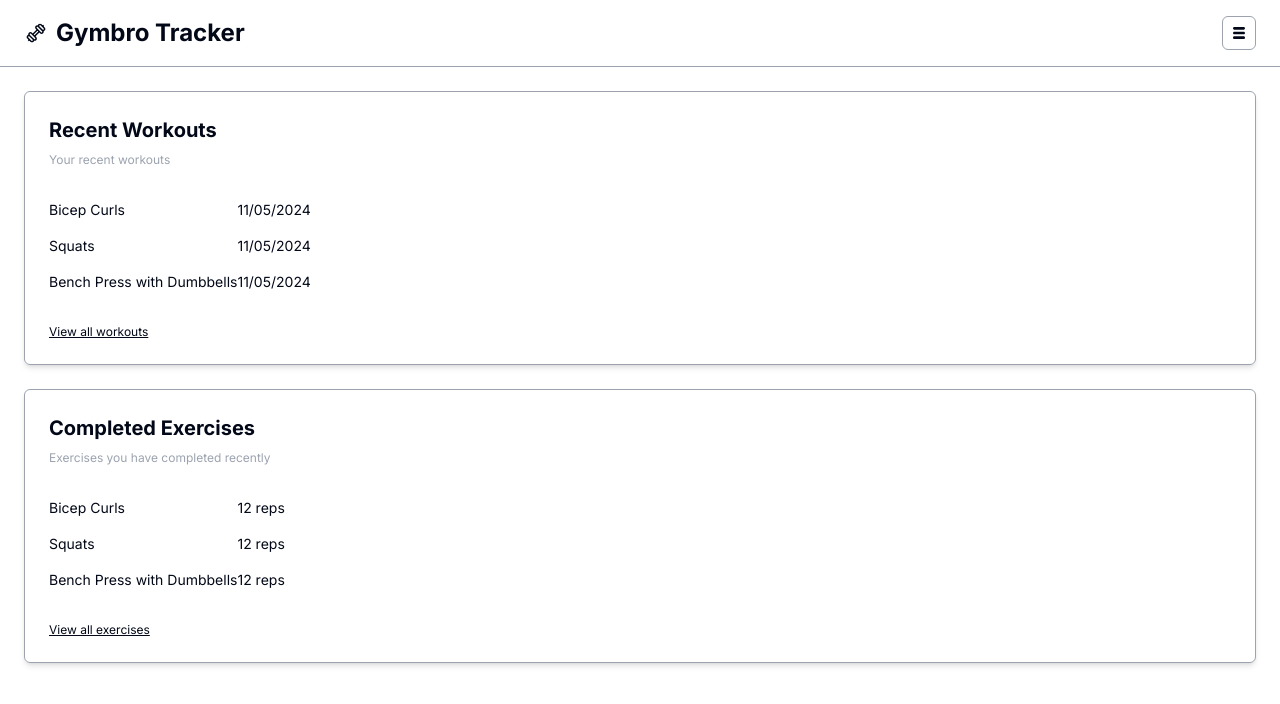
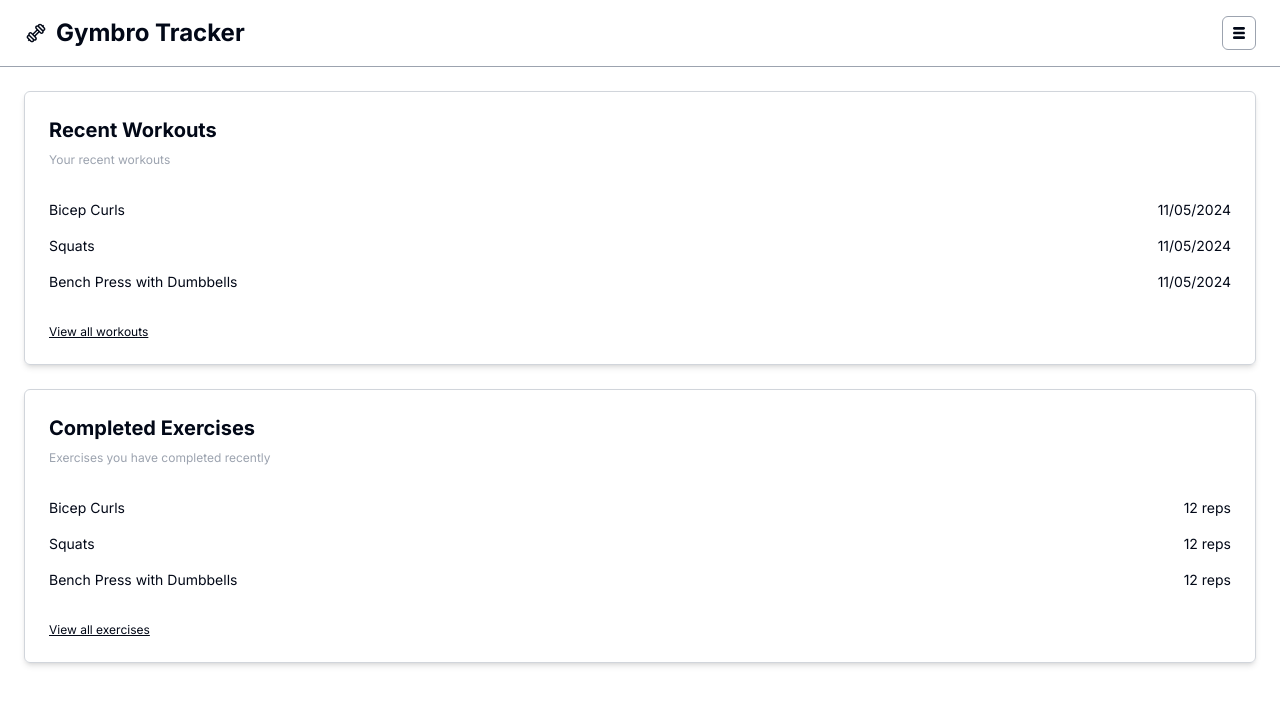
Before and after one commit to luispazcode/gymbro-tracker, a Next.js app: page /dashboard in a window 1280 px wide. Shown: the top 704 px of the page. Built offline with nearby package versions, Linux system fonts and the light colour scheme.

Commit message:
style: change border color and reorder content into resume card

```diff
--- a/src/components/ResumeCard.tsx
+++ b/src/components/ResumeCard.tsx
@@ -6,7 +6,7 @@ interface ResumeCardProps {
 
 export const ResumeCard = ({ children }: ResumeCardProps) => {
 	return (
-		<div className='w-full flex flex-col gap-8 border border-gray-400 p-6 shadow-md rounded-md text-sm'>
+		<div className='w-full flex flex-col gap-8 border border-gray-300 p-6 shadow-md rounded-md text-sm'>
 			{children}
 		</div>
 	);
@@ -32,7 +32,7 @@ ResumeCard.Body = function ResumeCardBody({
 }: {
 	children: React.ReactNode;
 }) {
-	return <div className='flex items-center justify-between'>{children}</div>;
+	return <div className='w-full'>{children}</div>;
 };
 
 ResumeCard.Link = function ResumeCardLink({
```
